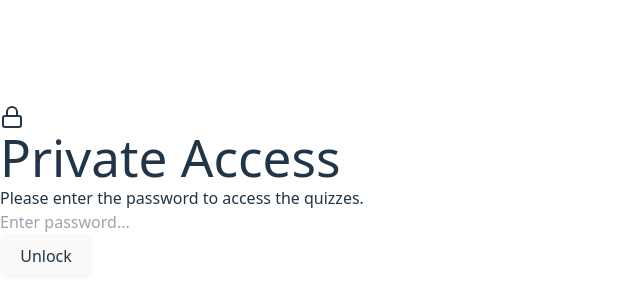
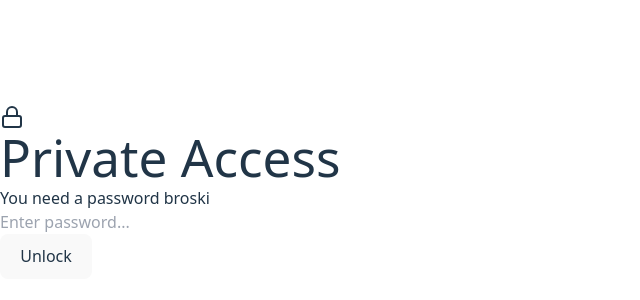
Before and after one commit to krfx502/orarweb, a React (Vite) app: page / in a window 1280 px wide. Shown: the part 208-508 px from the top of the page, without its empty margins (0-640 px from the left). Built offline with nearby package versions, Linux system fonts and the light colour scheme.

Commit message:
Update App.jsx

```diff
--- a/src/App.jsx
+++ b/src/App.jsx
@@ -1037,7 +1037,7 @@ export default function App() {
             <Lock className="w-8 h-8 text-blue-600 dark:text-blue-400" />
           </div>
           <h1 className="text-2xl font-bold mb-2 text-gray-800 dark:text-white">Private Access</h1>
-          <p className="mb-8 text-gray-600 dark:text-gray-400">Please enter the password to access the quizzes.</p>
+          <p className="mb-8 text-gray-600 dark:text-gray-400">You need a password broski</p>
 
           <form onSubmit={handleLogin} className="space-y-4">
             <div>
```
